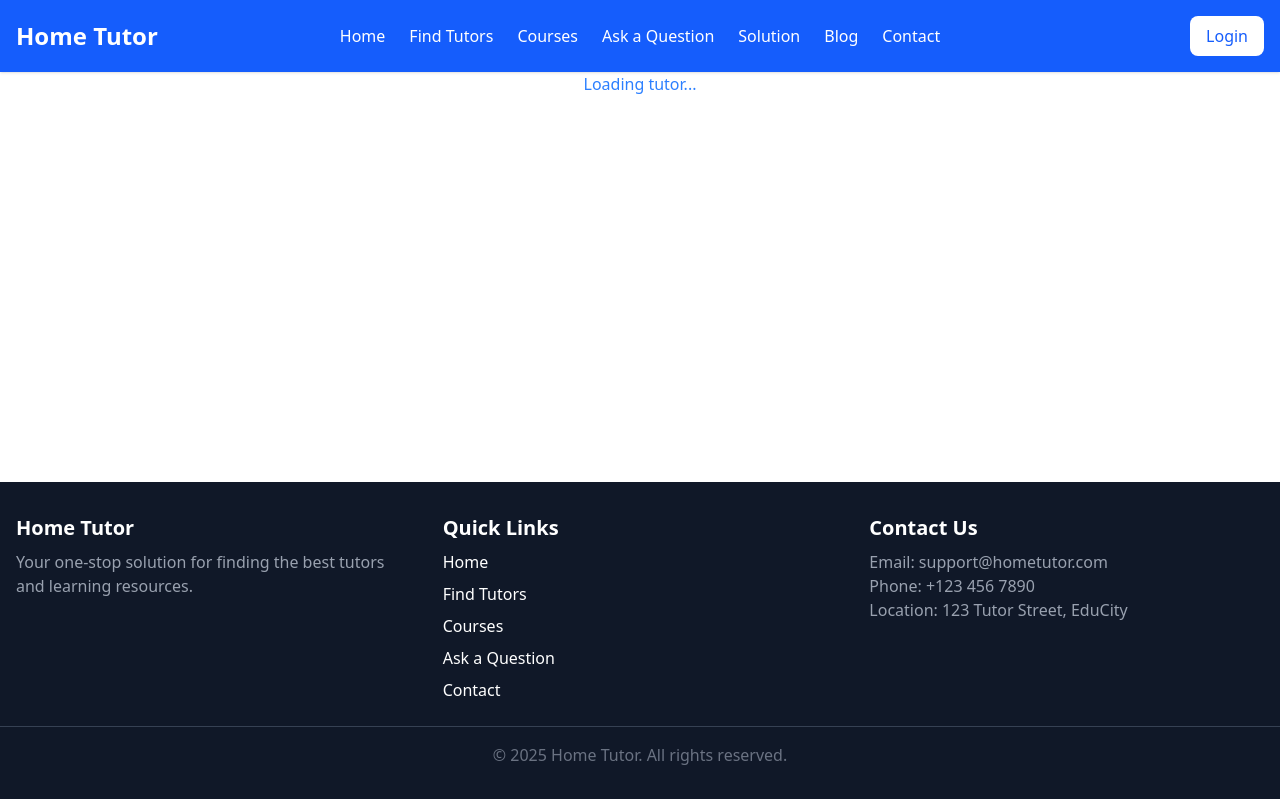
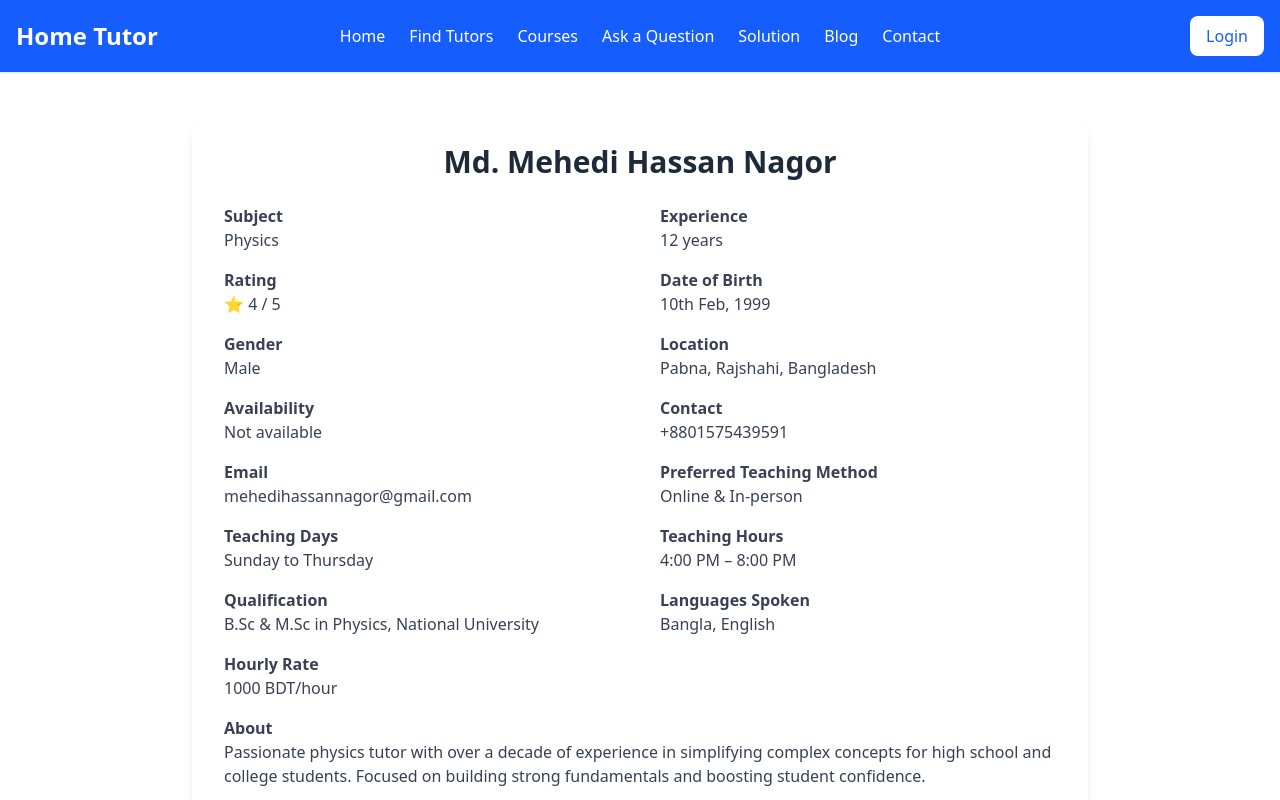
Before and after one commit to developernagor/home-tutor-client, a React (Vite) app: page /tutor/1 in a window 1280 px wide. Shown: the top 800 px of the page. Built offline with nearby package versions, Linux system fonts and the light colour scheme; no server answers.

Commit message:
Updated TutorProfile code

```diff
--- a/src/components/PrivateRoute.jsx
+++ b/src/components/PrivateRoute.jsx
@@ -4,14 +4,14 @@ import { Navigate, useLocation } from "react-router";
 
 function PrivateRoute({children}) {
 
-    const {user, Loading} = useContext(AuthContext)
+    const {user, loading} = useContext(AuthContext)
     const location = useLocation();
 
-    if(Loading){
+    if(loading){
         return <div>Loading....</div>
     }
 
-    if(!user?.email){
+    if(!user){
         return <Navigate to="/login" state={{ from: location }} replace ></Navigate>
     }
   return children;
--- a/src/components/TutorProfile.jsx
+++ b/src/components/TutorProfile.jsx
@@ -1,42 +1,112 @@
-import { useQuery } from '@tanstack/react-query';
-import axios from 'axios';
-import React from 'react'
-import { useParams } from 'react-router';
+import React from 'react';
+
+// Raw tutor data (simulate what you might get from an API)
+const tutor = {
+  _id: "67ffed0e05431635e69a318c",
+  tutorName: "Md. Mehedi Hassan Nagor",
+  tutorSubject: "Physics",
+  tutorExperience: "12",
+  tutorRating: "4",
+  tutorLocation: "Pabna, Rajshahi, Bangladesh",
+  tutorAvailability: "Not available",
+  tutorContact: "+8801575439591",
+  tutorDescription: `{
+    "tutorDOB": "10th Feb, 1999",
+    "tutorGender": "Male",
+    "tutorEmail": "mehedihassannagor@gmail.com",
+    "preferredTeachingMethod": "Online & In-person",
+    "teachingDays": "Sunday to Thursday",
+    "teachingHours": "4:00 PM – 8:00 PM",
+    "tutorQualification": "B.Sc & M.Sc in Physics, National University",
+    "tutorLanguages": ["Bangla", "English"],
+    "tutorHourlyRate": "1000 BDT/hour",
+    "tutorDescription": "Passionate physics tutor with over a decade of experience in simplifying complex concepts for high school and college students. Focused on building strong fundamentals and boosting student confidence."
+  }`
+};
+
+// Parse the nested JSON from tutorDescription
+let details = {};
+try {
+  details = JSON.parse(tutor.tutorDescription);
+} catch (e) {
+  console.error("Failed to parse tutorDescription", e);
+}
 
 function TutorProfile() {
+  return (
+    <section className="max-w-4xl mx-auto p-8 bg-white shadow-lg rounded-3xl mt-10">
+      <h2 className="text-3xl font-bold text-center text-gray-800 mb-6">
+        {tutor.tutorName}
+      </h2>
 
-  const {id} = useParams();
-
-
-  const {data: tutor, isLoading, isError, error} = useQuery({
-    queryKey: ["tutor", id],
-    queryFn: async() => {
-      const response = await axios.get(`${import.meta.env.VITE_API_URL}/tutor/${id}`)
-      console.log(response.data)
-      return response.data;
-    }
-  })
-
-  if (isLoading) {
-    return <p className="text-center text-blue-500">Loading tutor...</p>;
-  }
-
-  if (isError) {
-    return <p className="text-center text-red-500">Error: {error.message}</p>;
-  }
-
-  return (
-    <section className="max-w-3xl mx-auto p-6 bg-white shadow-md rounded-lg">
-      <img
-        src={tutor.tutorImage}
-        alt={tutor.tutorName}
-        className="w-32 h-32 object-cover rounded-full mx-auto mb-4"
-      />
-      <h2 className="text-2xl font-bold text-center">{tutor.tutorName}</h2>
-      <p className="text-center text-gray-600">Subject: {tutor.tutorSubject}</p>
-      <p className="text-center text-yellow-500">⭐ Rating: {tutor.tutorRating}</p>
+      <dl className="grid grid-cols-1 md:grid-cols-2 gap-x-10 gap-y-4 text-gray-700">
+        <div>
+          <dt className="font-semibold">Subject</dt>
+          <dd>{tutor.tutorSubject}</dd>
+        </div>
+        <div>
+          <dt className="font-semibold">Experience</dt>
+          <dd>{tutor.tutorExperience} years</dd>
+        </div>
+        <div>
+          <dt className="font-semibold">Rating</dt>
+          <dd>⭐ {tutor.tutorRating} / 5</dd>
+        </div>
+        <div>
+          <dt className="font-semibold">Date of Birth</dt>
+          <dd>{details.tutorDOB}</dd>
+        </div>
+        <div>
+          <dt className="font-semibold">Gender</dt>
+          <dd>{details.tutorGender}</dd>
+        </div>
+        <div>
+          <dt className="font-semibold">Location</dt>
+          <dd>{tutor.tutorLocation}</dd>
+        </div>
+        <div>
+          <dt className="font-semibold">Availability</dt>
+          <dd>{tutor.tutorAvailability}</dd>
+        </div>
+        <div>
+          <dt className="font-semibold">Contact</dt>
+          <dd>{tutor.tutorContact}</dd>
+        </div>
+        <div>
+          <dt className="font-semibold">Email</dt>
+          <dd>{details.tutorEmail}</dd>
+        </div>
+        <div>
+          <dt className="font-semibold">Preferred Teaching Method</dt>
+          <dd>{details.preferredTeachingMethod}</dd>
+        </div>
+        <div>
+          <dt className="font-semibold">Teaching Days</dt>
+          <dd>{details.teachingDays}</dd>
+        </div>
+        <div>
+          <dt className="font-semibold">Teaching Hours</dt>
+          <dd>{details.teachingHours}</dd>
+        </div>
+        <div>
+          <dt className="font-semibold">Qualification</dt>
+          <dd>{details.tutorQualification}</dd>
+        </div>
+        <div>
+          <dt className="font-semibold">Languages Spoken</dt>
+          <dd>{details.tutorLanguages?.join(", ")}</dd>
+        </div>
+        <div>
+          <dt className="font-semibold">Hourly Rate</dt>
+          <dd>{details.tutorHourlyRate}</dd>
+        </div>
+        <div className="md:col-span-2">
+          <dt className="font-semibold">About</dt>
+          <dd>{details.tutorDescription}</dd>
+        </div>
+      </dl>
     </section>
-  )
+  );
 }
 
-export default TutorProfile
+export default TutorProfile;
--- a/src/pages/Admin/AddTutor.jsx
+++ b/src/pages/Admin/AddTutor.jsx
@@ -1,18 +1,18 @@
-import axios from 'axios';
-import React, { useState } from 'react';
-import { useNavigate } from 'react-router';
-import Swal from 'sweetalert2';
+import axios from "axios";
+import React, { useState } from "react";
+import { useNavigate } from "react-router";
+import Swal from "sweetalert2";
 
 function AddTutor() {
   const [tutorData, setTutorData] = useState({
-    tutorName: '',
-    tutorSubject: '',
-    tutorDescription: '',
-    tutorExperience: '',
-    tutorRating: '',
-    tutorContact: '',
-    tutorLocation: '',
-    tutorAvailability: '',
+    tutorName: "",
+    tutorSubject: "",
+    tutorDescription: {},
+    tutorExperience: "",
+    tutorRating: "",
+    tutorContact: "",
+    tutorLocation: "",
+    tutorAvailability: "",
   });
 
   const navigate = useNavigate();
@@ -31,65 +31,80 @@ function AddTutor() {
   // Simple validation function
   const validateForm = () => {
     const newErrors = {};
-    if (!tutorData.tutorName) newErrors.tutorName = 'Tutor name is required';
-    if (!tutorData.tutorSubject) newErrors.tutorSubject = 'Subject is required';
-    if (!tutorData.tutorDescription) newErrors.tutorDescription = 'Description is required';
-    if (!tutorData.tutorExperience) newErrors.tutorExperience = 'Experience is required';
-    if (!tutorData.tutorRating) newErrors.tutorRating = 'Rating is required';
-    if (!tutorData.tutorContact) newErrors.tutorContact = 'Contact info is required';
-    if (!tutorData.tutorLocation) newErrors.tutorLocation = 'Location is required';
-    if (!tutorData.tutorAvailability) newErrors.tutorAvailability = 'Availability is required';
+    if (!tutorData.tutorName) newErrors.tutorName = "Tutor name is required";
+    if (!tutorData.tutorSubject) newErrors.tutorSubject = "Subject is required";
+    if (!tutorData.tutorDescription)
+      newErrors.tutorDescription = "Description is required";
+    if (!tutorData.tutorExperience)
+      newErrors.tutorExperience = "Experience is required";
+    if (!tutorData.tutorRating) newErrors.tutorRating = "Rating is required";
+    if (!tutorData.tutorContact)
+      newErrors.tutorContact = "Contact info is required";
+    if (!tutorData.tutorLocation)
+      newErrors.tutorLocation = "Location is required";
+    if (!tutorData.tutorAvailability)
+      newErrors.tutorAvailability = "Availability is required";
     setErrors(newErrors);
     return Object.keys(newErrors).length === 0;
   };
 
   // Handle form submission
-  const handleSubmit = async(e) => {
+  const handleSubmit = async (e) => {
     e.preventDefault();
     if (validateForm()) {
       // Process the tutor data
-      try{
-        const response = await axios.post(`${import.meta.env.VITE_API_URL}/tutor`, tutorData)
-        console.log(response.data)
+      try {
+        const response = await axios.post(
+          `${import.meta.env.VITE_API_URL}/tutor`,
+          tutorData
+        );
+        console.log(response.data);
         Swal.fire({
           position: "center",
           icon: "success",
           title: "Tutor added successfully !",
           showConfirmButton: false,
-          timer: 1500
+          timer: 1500,
         });
 
         // Reset form after successful submission
-      setTutorData({
-        tutorName: '',
-        tutorSubject: '',
-        tutorDescription: '',
-        tutorExperience: '',
-        tutorRating: '',
-        tutorContact: '',
-        tutorLocation: '',
-        tutorAvailability: '',
-      });
+        setTutorData({
+          tutorName: "",
+          tutorSubject: "",
+          tutorDescription: "",
+          tutorExperience: "",
+          tutorRating: "",
+          tutorContact: "",
+          tutorLocation: "",
+          tutorAvailability: "",
+        });
 
-      navigate("/dashboard/all-tutors")
-      return response.data;
-
-      }catch(error){
-        console.log(error.message)
+        navigate("/dashboard/all-tutors");
+        return response.data;
+      } catch (error) {
+        console.log(error.message);
       }
-      console.log('Tutor Added:', tutorData);
-
-
-
+      console.log("Tutor Added:", tutorData);
     }
   };
+
+  // Gender: Male
+  //Email: mehedi.tutor@example.com
+  //Preferred Teaching Method: Online & In-person
+  //Teaching Days: Sunday to Thursday
+  //Teaching Hours: 4:00 PM – 8:00 PM
+  //Qualification: B.Sc in Physics, National University
+  //Languages Spoken: Bangla, English
+  //About: Passionate physics tutor with over a decade of experience in simplifying complex concepts for high school and college students. Focused on building strong fundamentals and boosting student confidence.
 
   return (
     <div className="p-6 bg-white shadow-md rounded">
       <h1 className="text-2xl font-bold mb-4">Add New Tutor</h1>
       <form onSubmit={handleSubmit}>
         <div className="mb-4">
-          <label htmlFor="tutorName" className="block text-gray-700">Tutor Name</label>
+          <label htmlFor="tutorName" className="block text-gray-700">
+            Tutor Name
+          </label>
           <input
             type="text"
             id="tutorName"
@@ -98,11 +113,15 @@ function AddTutor() {
             onChange={handleInputChange}
             className="w-full p-2 border border-gray-300 rounded"
           />
-          {errors.tutorName && <p className="text-red-500 text-sm">{errors.tutorName}</p>}
+          {errors.tutorName && (
+            <p className="text-red-500 text-sm">{errors.tutorName}</p>
+          )}
         </div>
 
         <div className="mb-4">
-          <label htmlFor="tutorSubject" className="block text-gray-700">Tutor Subject</label>
+          <label htmlFor="tutorSubject" className="block text-gray-700">
+            Tutor Subject
+          </label>
           <input
             type="text"
             id="tutorSubject"
@@ -111,11 +130,15 @@ function AddTutor() {
             onChange={handleInputChange}
             className="w-full p-2 border border-gray-300 rounded"
           />
-          {errors.tutorSubject && <p className="text-red-500 text-sm">{errors.tutorSubject}</p>}
+          {errors.tutorSubject && (
+            <p className="text-red-500 text-sm">{errors.tutorSubject}</p>
+          )}
         </div>
 
         <div className="mb-4">
-          <label htmlFor="tutorDescription" className="block text-gray-700">Tutor Description</label>
+          <label htmlFor="tutorDescription" className="block text-gray-700">
+            Tutor Description
+          </label>
           <textarea
             id="tutorDescription"
             name="tutorDescription"
@@ -124,11 +147,15 @@ function AddTutor() {
             className="w-full p-2 border border-gray-300 rounded"
             rows="4"
           ></textarea>
-          {errors.tutorDescription && <p className="text-red-500 text-sm">{errors.tutorDescription}</p>}
+          {errors.tutorDescription && (
+            <p className="text-red-500 text-sm">{errors.tutorDescription}</p>
+          )}
         </div>
 
         <div className="mb-4">
-          <label htmlFor="tutorExperience" className="block text-gray-700">Experience (in years)</label>
+          <label htmlFor="tutorExperience" className="block text-gray-700">
+            Experience (in years)
+          </label>
           <input
             type="number"
             id="tutorExperience"
@@ -137,11 +164,15 @@ function AddTutor() {
             onChange={handleInputChange}
             className="w-full p-2 border border-gray-300 rounded"
           />
-          {errors.tutorExperience && <p className="text-red-500 text-sm">{errors.tutorExperience}</p>}
+          {errors.tutorExperience && (
+            <p className="text-red-500 text-sm">{errors.tutorExperience}</p>
+          )}
         </div>
 
         <div className="mb-4">
-          <label htmlFor="tutorRating" className="block text-gray-700">Tutor Rating (out of 5)</label>
+          <label htmlFor="tutorRating" className="block text-gray-700">
+            Tutor Rating (out of 5)
+          </label>
           <input
             type="number"
             id="tutorRating"
@@ -152,11 +183,15 @@ function AddTutor() {
             max="5"
             min="1"
           />
-          {errors.tutorRating && <p className="text-red-500 text-sm">{errors.tutorRating}</p>}
+          {errors.tutorRating && (
+            <p className="text-red-500 text-sm">{errors.tutorRating}</p>
+          )}
         </div>
 
         <div className="mb-4">
-          <label htmlFor="tutorContact" className="block text-gray-700">Contact Information</label>
+          <label htmlFor="tutorContact" className="block text-gray-700">
+            Contact Information
+          </label>
           <input
             type="text"
             id="tutorContact"
@@ -165,11 +200,15 @@ function AddTutor() {
             onChange={handleInputChange}
             className="w-full p-2 border border-gray-300 rounded"
           />
-          {errors.tutorContact && <p className="text-red-500 text-sm">{errors.tutorContact}</p>}
+          {errors.tutorContact && (
+            <p className="text-red-500 text-sm">{errors.tutorContact}</p>
+          )}
         </div>
 
         <div className="mb-4">
-          <label htmlFor="tutorLocation" className="block text-gray-700">Location</label>
+          <label htmlFor="tutorLocation" className="block text-gray-700">
+            Location
+          </label>
           <input
             type="text"
             id="tutorLocation"
@@ -178,11 +217,15 @@ function AddTutor() {
             onChange={handleInputChange}
             className="w-full p-2 border border-gray-300 rounded"
           />
-          {errors.tutorLocation && <p className="text-red-500 text-sm">{errors.tutorLocation}</p>}
+          {errors.tutorLocation && (
+            <p className="text-red-500 text-sm">{errors.tutorLocation}</p>
+          )}
         </div>
 
         <div className="mb-4">
-          <label htmlFor="tutorAvailability" className="block text-gray-700">Availability</label>
+          <label htmlFor="tutorAvailability" className="block text-gray-700">
+            Availability
+          </label>
           <input
             type="text"
             id="tutorAvailability"
@@ -191,10 +234,17 @@ function AddTutor() {
             onChange={handleInputChange}
             className="w-full p-2 border border-gray-300 rounded"
           />
-          {errors.tutorAvailability && <p className="text-red-500 text-sm">{errors.tutorAvailability}</p>}
+          {errors.tutorAvailability && (
+            <p className="text-red-500 text-sm">{errors.tutorAvailability}</p>
+          )}
         </div>
 
-        <button type="submit" className="bg-blue-500 text-white px-4 py-2 rounded cursor-pointer">Add Tutor</button>
+        <button
+          type="submit"
+          className="bg-blue-500 text-white px-4 py-2 rounded cursor-pointer"
+        >
+          Add Tutor
+        </button>
       </form>
     </div>
   );
--- a/src/pages/SignUp/SignUp.jsx
+++ b/src/pages/SignUp/SignUp.jsx
@@ -61,9 +61,6 @@ function SignUp() {
         // Create user with Firebase
         const userCredential = await createUser(email, password);
         const user = userCredential.user;
-
-        // Update profile
-        await updateProfile(user, { displayName: name, photoURL });
 
         setSuccess("User registered successfully!");
         form.reset();
--- a/src/pages/Student/StudentProfile.jsx
+++ b/src/pages/Student/StudentProfile.jsx
@@ -4,15 +4,16 @@ import { AuthContext } from '../../providers/AuthProvider'
 function StudentProfile() {
 
     const {user} = useContext(AuthContext)
+    console.log(user)
   return (
     <div className="max-w-sm mx-auto p-6 bg-white rounded-2xl shadow-lg flex flex-col items-center space-y-4">
       <img
         className="w-24 h-24 rounded-full object-cover border-4 border-blue-500"
-        src={user.image || "https://i.pravatar.cc/150?img=32"}
+        src={user.photoURL || "https://i.pravatar.cc/150?img=32"}
         alt="User Avatar"
       />
       <div className="text-center">
-        <h2 className="text-2xl font-bold">{user.name}</h2>
+        <h2 className="text-2xl font-bold">{user.displayName}</h2>
         <p className="text-gray-500">{user.email}</p>
         <span className="inline-block mt-2 px-3 py-1 text-sm bg-blue-100 text-blue-800 rounded-full">
           {user.role || "Student"}
```
Also changed, not shown: src/layouts/DashboardLayout.jsx (+6 -3 lines), src/providers/AuthProvider.jsx (+13 -9 lines), src/shared/Navbar.jsx (+7 -3 lines).
